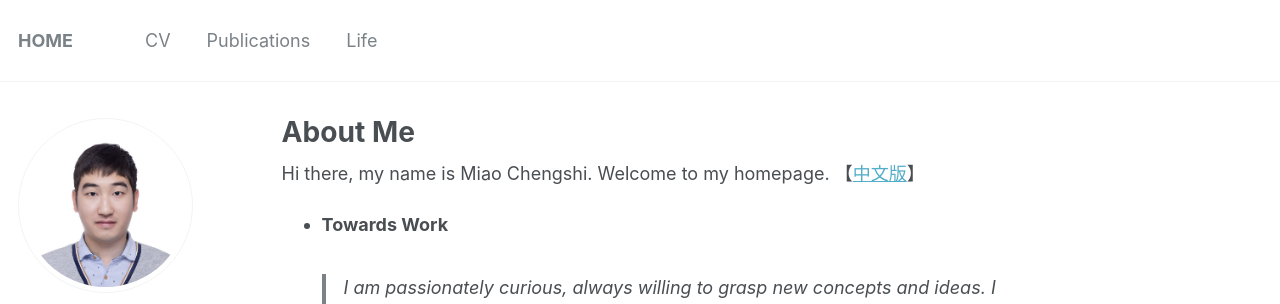
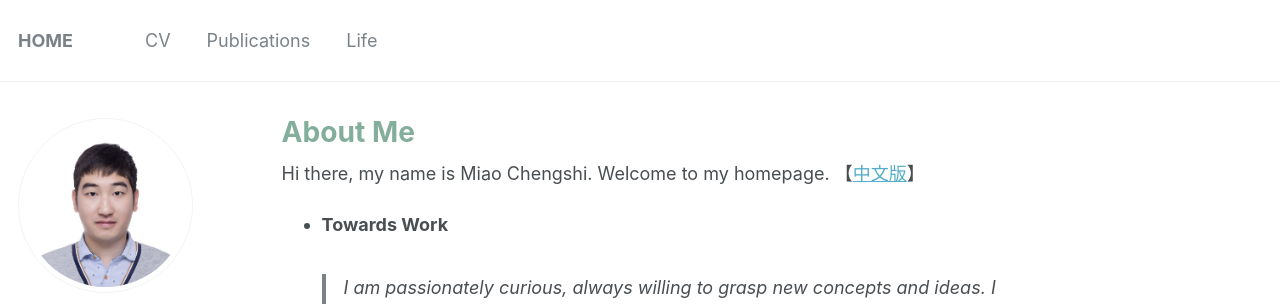
Before and after one commit to miaochengshi/miaochengshi.github.io, a Jekyll site: the page built from _pages/about.md, in a window 1280 px wide. Shown: the top 304 px of the page. Built offline with Jekyll 4.4.1, drawn with Linux system fonts in a browser that asks for light colours.

Commit message:
Update _base.scss

```diff
--- a/_sass/_base.scss
+++ b/_sass/_base.scss
@@ -31,7 +31,7 @@ h1, h2, h3, h4, h5, h6 {
 h1 {
   margin-top: 0;
   font-size: $type-size-3;
-  font-color: #83AE9B;
+  color: #83AE9B;
 }
 
 h2 {
```
